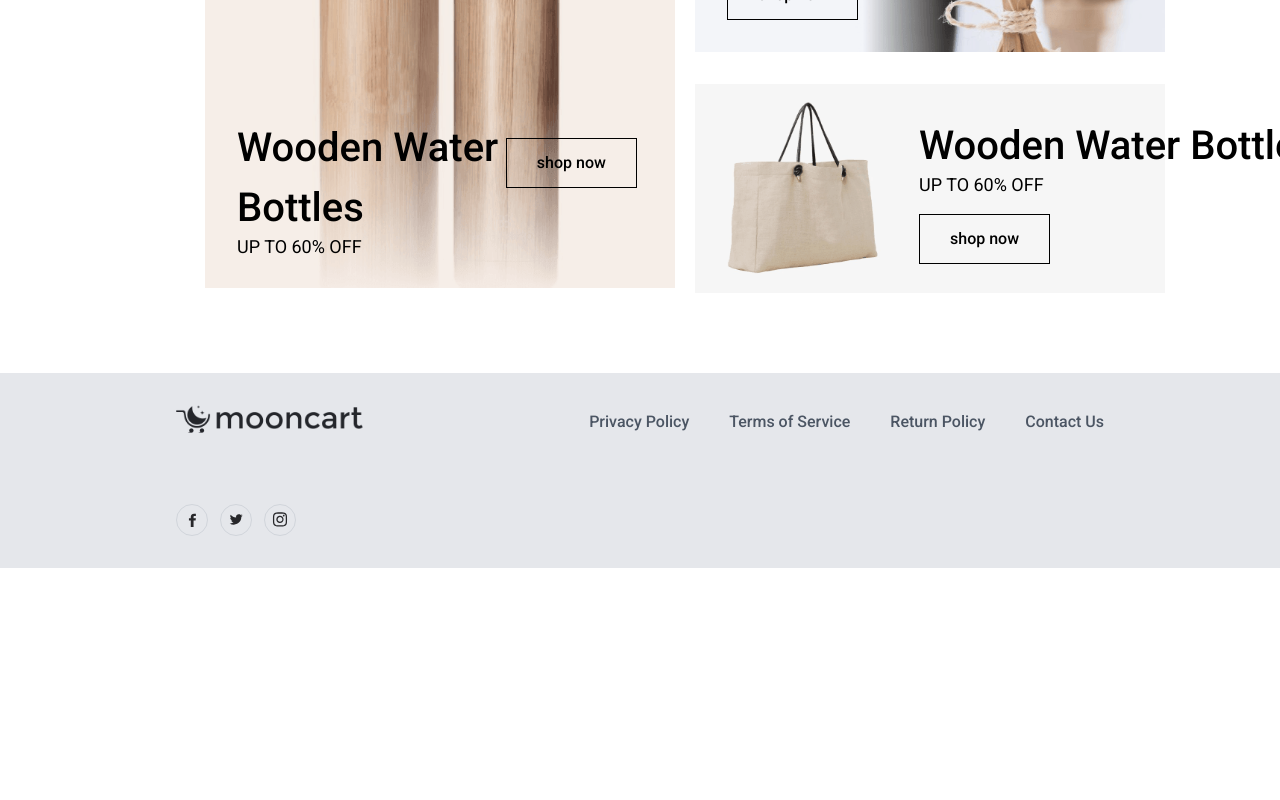
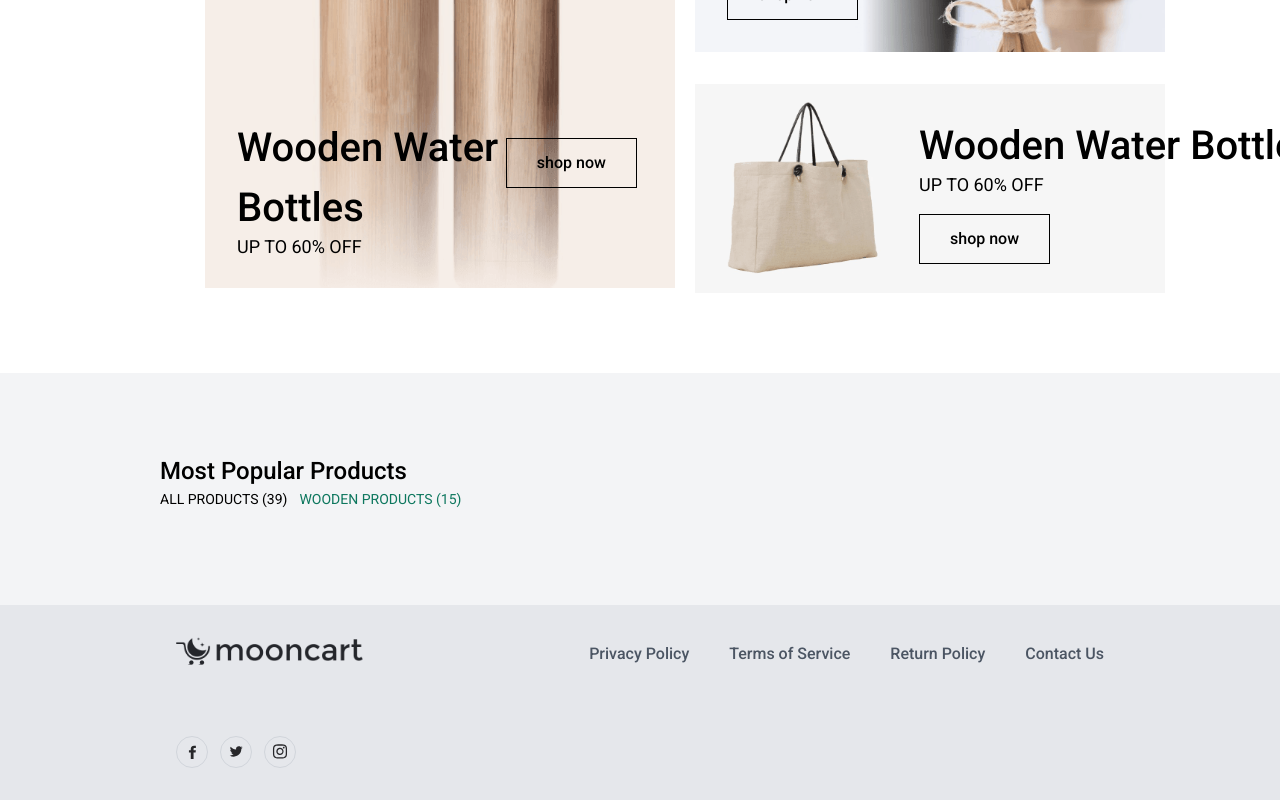
Before and after one commit to Rohhaannn/Mooncart, a React (Vite) app: page / in a window 1280 px wide. Shown: the part 1037-1837 px from the top of the page. Before the commit the page ends 1605 px from the top, so only its background shows below. Built offline with nearby package versions, Linux system fonts and the light colour scheme.

Commit message:
Product comp created & in making

```diff
--- a/src/router/index.js
+++ b/src/router/index.js
@@ -1,7 +1,13 @@
 import Layout from "../components/common/Layout";
 import Home from "../screen/home/Home";
+import Hero from "../components/hero/Hero";
+import Product from "../screen/product/Product";
+import ProductCard from "../screen/product/ProductCard";
 
 export {
   Layout,
   Home,
+  Hero,
+  Product,
+  ProductCard
 }
--- a/src/screen/home/Home.jsx
+++ b/src/screen/home/Home.jsx
@@ -1,10 +1,12 @@
 import React from 'react'
 import Hero from '../../components/hero/Hero'
+import Product from '../product/Product'
 
 const Home = () => {
   return (
     <>
       <Hero/>
+      <Product/>
     </>
   )
 }
--- /dev/null
+++ b/src/screen/product/Product.jsx
@@ -0,0 +1,42 @@
+import React from 'react'
+import { Title, BodyOne } from '../../components/common/CustomComponent'
+import { productlists } from '../../assets/data/data'
+import  { ProductCard } from '../../router/index'
+
+
+
+const Product = () => {
+  return (
+    <div>
+      <section className='py-20 bg-gray-100'>
+        <div className='container'>
+          <Title level={4}> Most Popular Products</Title>
+          <div className='flex items-center gap-3 uppercase'>
+            <BodyOne className='text-sm'> All Products (39)</BodyOne>
+            <BodyOne className='text-sm text-primary-green'> Wooden Products (15)</BodyOne>
+          </div>
+
+          <div className='content grid grid-cols-1 md:grid-cols-2 lg:grid-cols-4 gap-7'>
+            {productlists.map((product) => {
+              <ProductCard
+                key={product.id}
+                Title={product.title}
+                description={product.description}
+                images={product.images}
+                discount={product.discount}
+                rating={product.rating}
+                featured={product.featured}
+                category={product.category}
+                color={product.color}
+              />
+            })}
+          </div>
+        </div>
+
+      </section>
+
+    </div>
+  )
+}
+
+export default Product
--- /dev/null
+++ b/src/screen/product/ProductCard.jsx
@@ -0,0 +1,11 @@
+import React from 'react'
+
+const ProductCard = () => {
+  return (
+    <div>
+      Product card
+    </div>
+  )
+}
+
+export default ProductCard
--- /dev/null
+++ b/src/screen/product/ProductDetails.jsx
@@ -0,0 +1,11 @@
+import React from 'react'
+
+const ProductDetails = () => {
+  return (
+    <div>
+
+    </div>
+  )
+}
+
+export default ProductDetails
```
